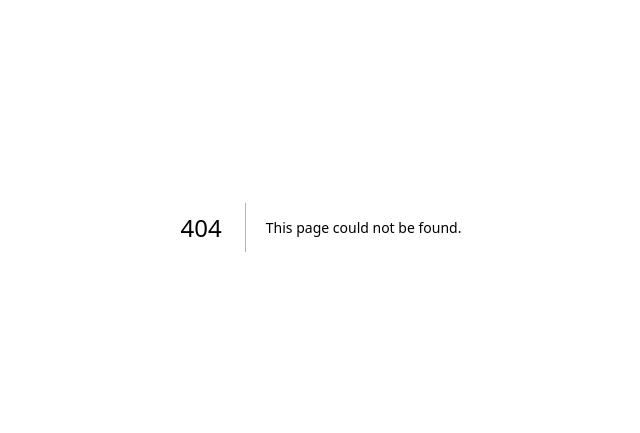
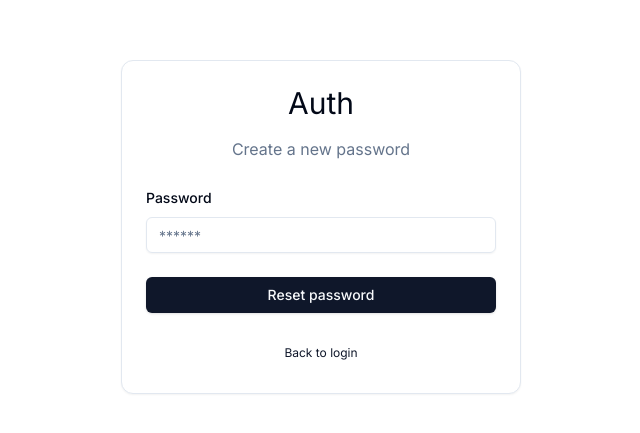
Before and after one commit to NatGlass/Next-Auth, a Next.js app: page /auth/new-password in a window 1280 px wide. Before the commit this address had no page. Shown: the part 173-606 px from the top of the page, without its empty margins (319-959 px from the left). Built offline with nearby package versions, Linux system fonts and the light colour scheme.

Commit message:
Add new password page component

```diff
--- /dev/null
+++ b/src/app/auth/new-password/page.tsx
@@ -0,0 +1,7 @@
+import NewPasswordForm from '@/components/auth/new-password-form';
+
+function NewPasswordPage() {
+  return <NewPasswordForm />;
+}
+
+export default NewPasswordPage;
```
